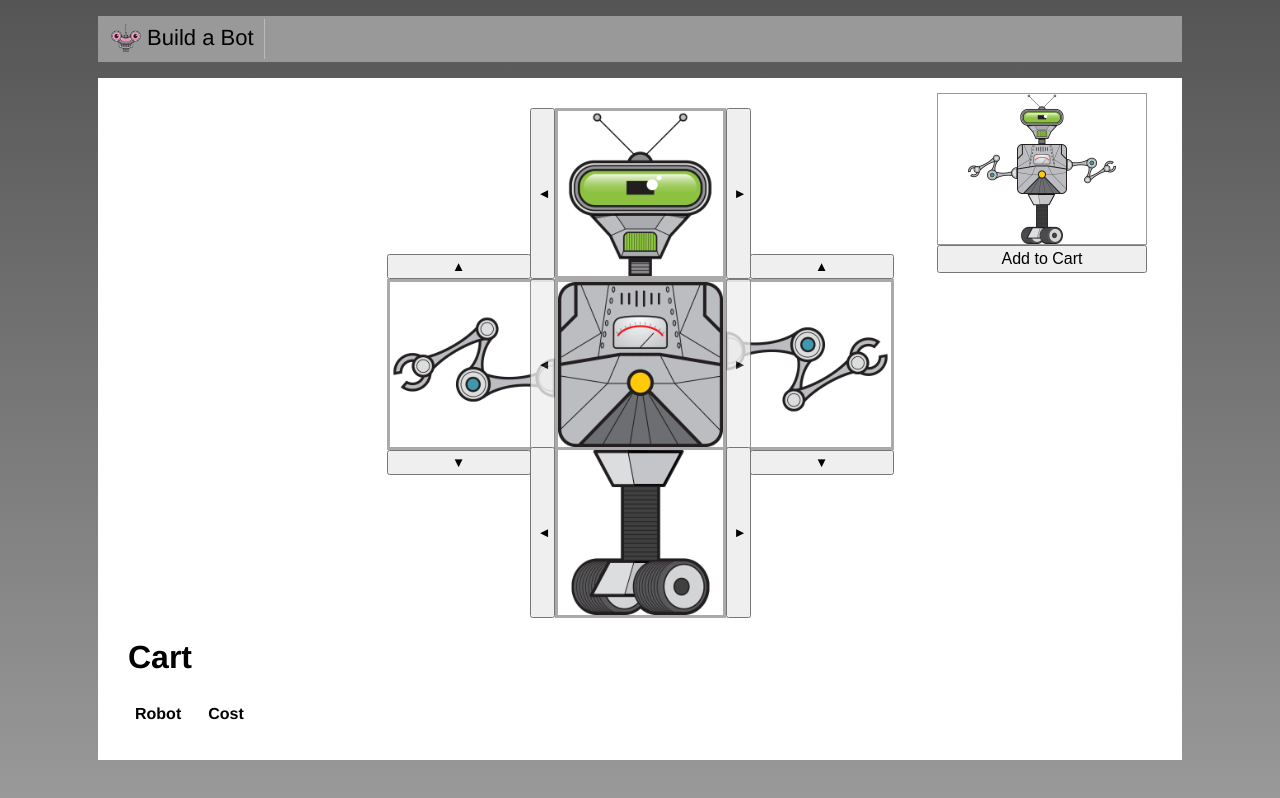
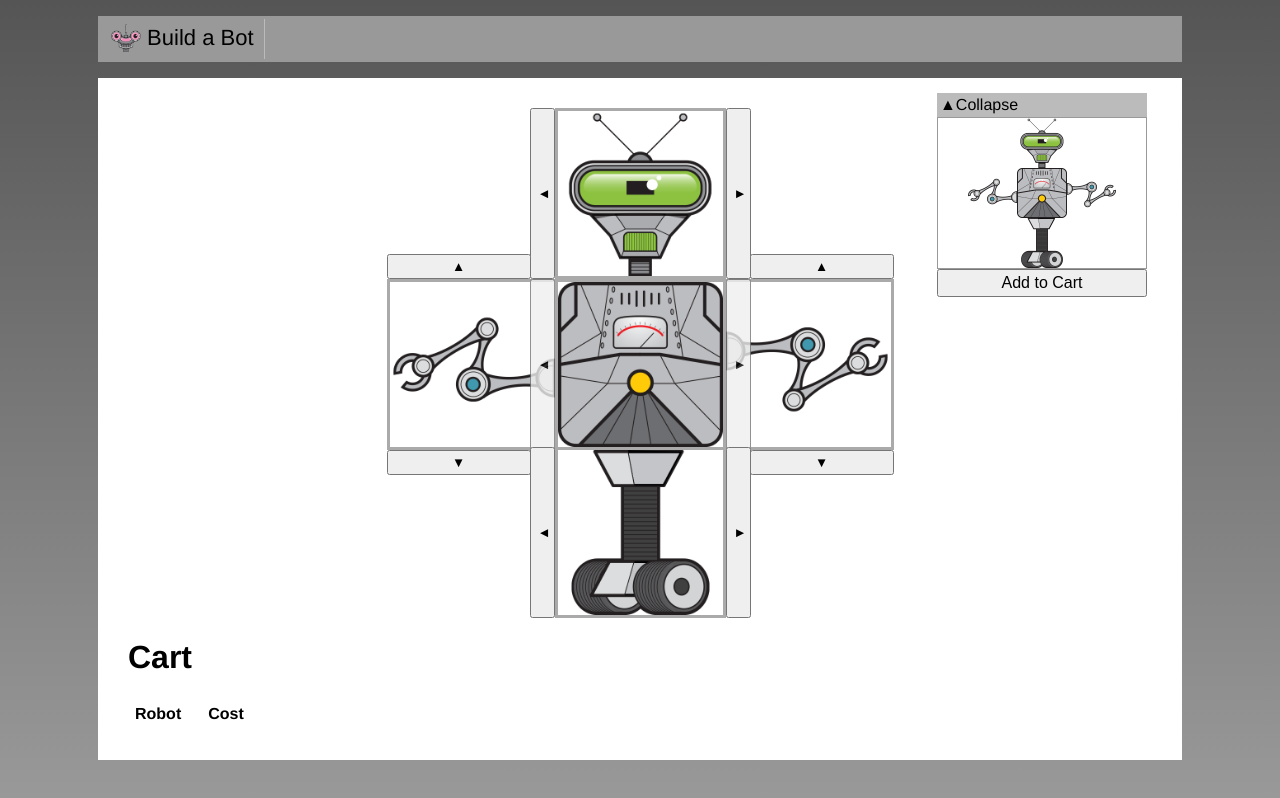
Before and after one commit to BrenoBaronte/vuei, a Vue app in the folder build-a-bot/: page / in a window 1280 px wide. Built offline with nearby package versions, Linux system fonts and the light colour scheme.

Commit message:
injecting content into a child component

```diff
--- a/build-a-bot/src/build/RobotBuilder.vue
+++ b/build-a-bot/src/build/RobotBuilder.vue
@@ -2,6 +2,7 @@
 <template>
   <div class="content">
     <div class="preview">
+      <CollapsibleSection>
         <div class="preview-content">
           <div class="top-row">
             <img :src="selectedRobot.head.src"/>
@@ -15,6 +16,7 @@
             <img :src="selectedRobot.base.src"/>
           </div>
         </div>
+      </CollapsibleSection>
       <button class="add-to-cart" @click="addToCart()">Add to Cart</button>
     </div>
     <div class="top-row">
@@ -71,11 +73,13 @@
 import availableParts from '../data/parts';
 import createdHookMixin from './created-hook-mixin';
 import PartSelector from './PartSelector.vue';
+import CollapsibleSection from '../shared/CollapsibleSection.vue';
 
 export default {
   name: 'RobotBuilder',
   components: {
     PartSelector,
+    CollapsibleSection,
   },
   data() {
     return {
--- /dev/null
+++ b/build-a-bot/src/shared/CollapsibleSection.vue
@@ -0,0 +1,28 @@
+<template>
+  <div>
+    <div class="header">
+      <span v-if="open" @click="open = !open">&#x25B2;Collapse</span>
+      <span v-if="!open" @click="open = !open">&#x25BC;Expand</span>
+    </div>
+    <slot v-if="open">
+      <div>Default Content</div>
+    </slot>
+  </div>
+</template>
+
+<script>
+export default {
+  name: 'CollapsibleSection',
+  data() {
+    return { open: true };
+  },
+};
+</script>
+
+<style>
+.header {
+  background-color: #bbb;
+  padding: 3px;
+  cursor: pointer;
+}
+</style>
```
Lines whose indentation alone changed are shown as unchanged.
